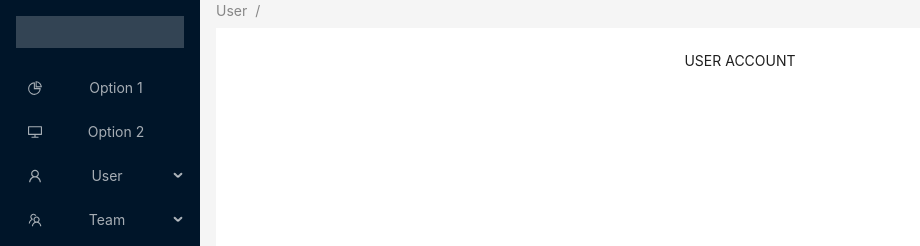
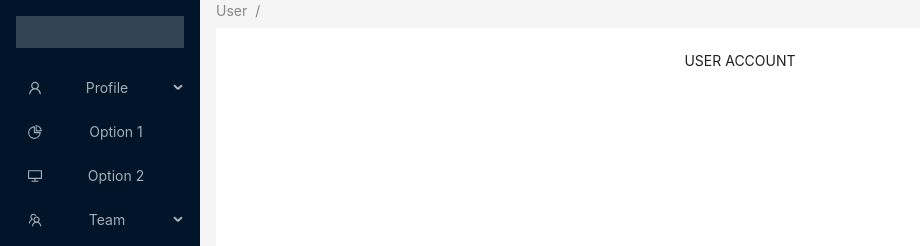
Before and after one commit to SolomiiaLypynska/MyResumeClient, a React (Create React App) app: page /account in a window 1280 px wide. Shown: the top 246 px of the page, without its empty margins (0-920 px from the left). Built offline with nearby package versions, Linux system fonts and the light colour scheme; no server answers.

Commit message:
refactoring

```diff
--- a/src/component/account/Account.jsx
+++ b/src/component/account/Account.jsx
@@ -1,5 +1,5 @@
-import { FileOutlined, PieChartOutlined, UserOutlined, TeamOutlined, DesktopOutlined } from '@ant-design/icons';
-import { Layout, Breadcrumb, Menu, theme } from 'antd';
+import { DesktopOutlined, FileOutlined, PieChartOutlined, TeamOutlined, UserOutlined } from '@ant-design/icons';
+import { Breadcrumb, Layout, Menu, theme } from 'antd';
 import React, { useEffect, useState } from "react";
 import { getUser } from "../../service/UserService";
 
@@ -11,14 +11,15 @@ function getItem(label, key, icon, children) {
         label,
     };
 }
-const items = [
-    getItem('Option 1', '1', <PieChartOutlined />),
-    getItem('Option 2', '2', <DesktopOutlined />),
-    getItem('User', 'sub1', <UserOutlined />, [
+let items = [
+    getItem('Profile', 'sub1', <UserOutlined />, [
         getItem('Tom', '3'),
         getItem('Bill', '4'),
         getItem('Alex', '5'),
     ]),
+    getItem('Option 1', '1', <PieChartOutlined />),
+    getItem('Option 2', '2', <DesktopOutlined />),
+
     getItem('Team', 'sub2', <TeamOutlined />, [getItem('Team 1', '6'), getItem('Team 2', '8')]),
     getItem('Files', '9', <FileOutlined />)
 ];
@@ -30,9 +31,7 @@ export const Account = () => {
 
     const [user, setUser] = useState({});
     const [collapsed, setCollapsed] = useState(false);
-    const {
-        token: { colorBgContainer },
-    } = theme.useToken();
+    const { token: { colorBgContainer } } = theme.useToken();
 
     useEffect(() => {
         findUser();
--- a/src/component/auth/logIn/LogIn.jsx
+++ b/src/component/auth/logIn/LogIn.jsx
@@ -29,7 +29,7 @@ export const LogIn = () => {
 
     return (<><Row justify={'space-between'} gutter={[24]}>
         <Col span={1} />
-        <Col span={12}>
+        <Col span={14}>
             <Form form={form} name="basic" labelCol={{ span: 8 }} wrapperCol={{ span: 30 }} style={{ maxWidth: 700 }}
                 initialValues={{ remember: true, }} onFinish={onFinish} autoComplete="off">
                 <Form.Item label="Email" name="email"
```
